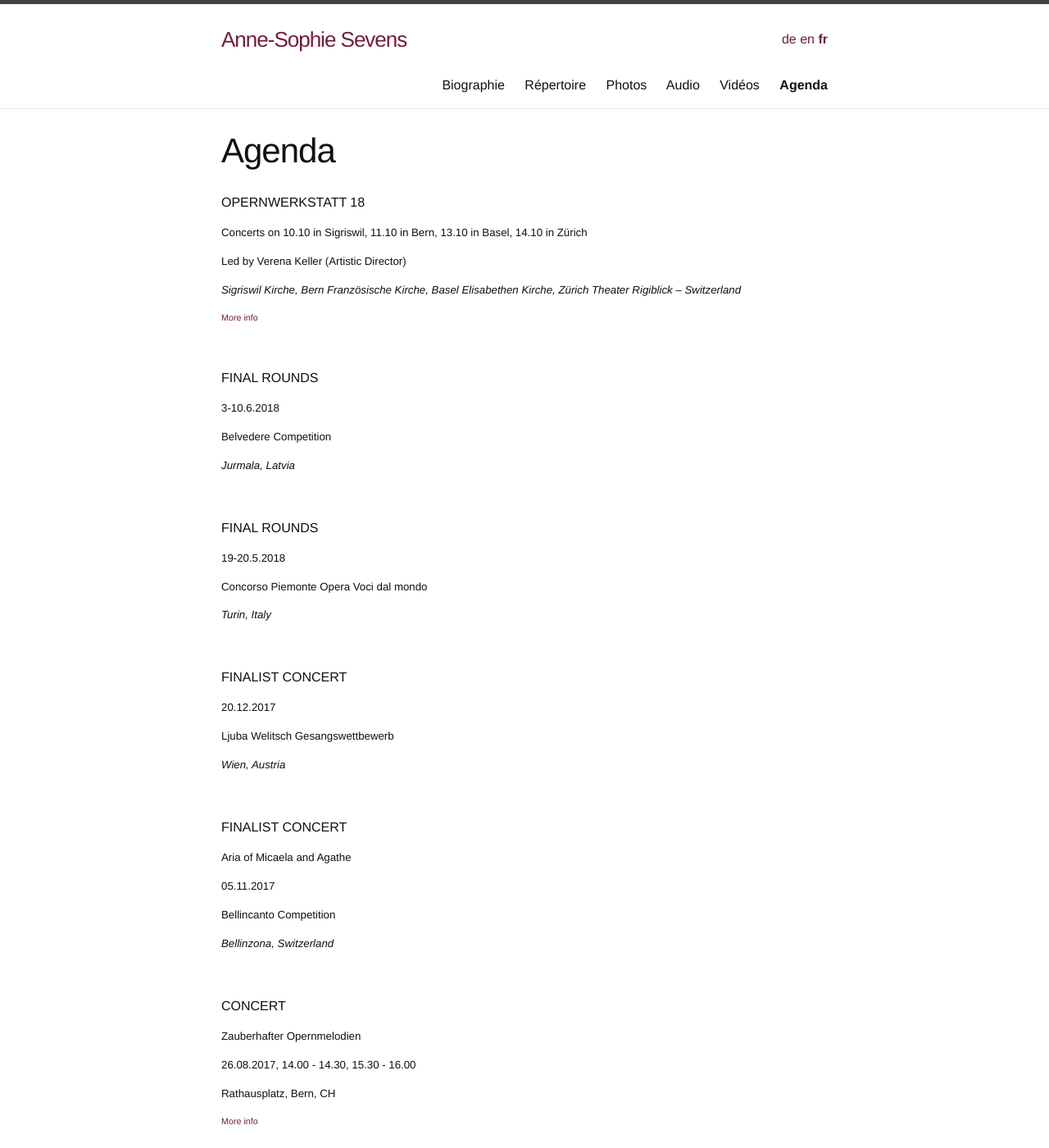
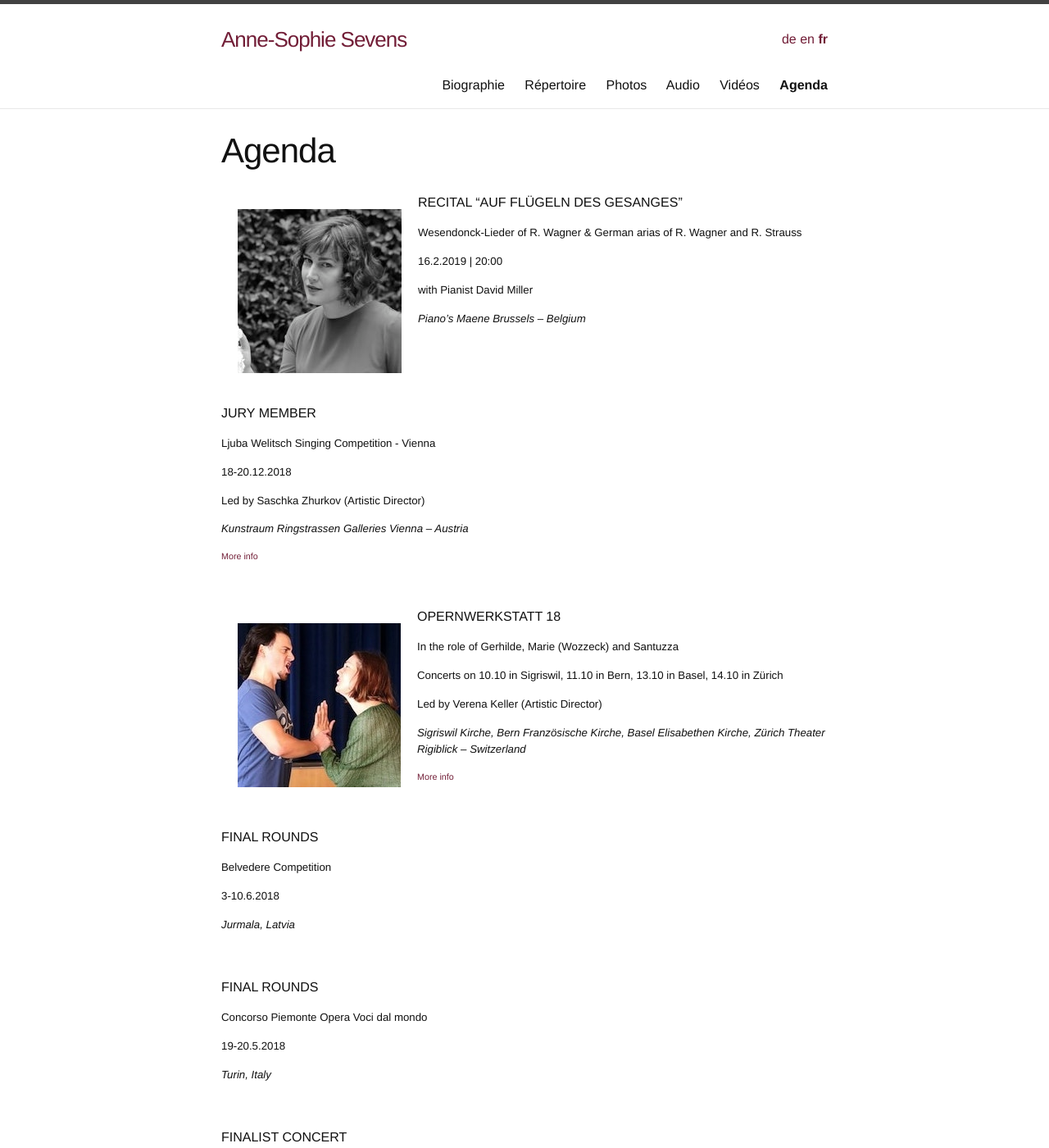
Before and after one commit to annesophie-sevens/annesophie-sevens.github.io, a Jekyll site: the page built from agenda-fr.md, in a window 1280 px wide and 1400 px high. Shown: the whole window at 82% size. Built offline with Jekyll 4.4.1, drawn with Linux system fonts in a browser that asks for light colours; some of the changed text lies outside the part shown.

Commit message:
Update agenda-fr.md

```diff
--- a/agenda-fr.md
+++ b/agenda-fr.md
@@ -6,7 +6,41 @@ ref: agenda
 lang: fr
 ---
 
+<img style="float: left; padding: 20px" src="/assets/bloem.jpg">
+
+RECITAL "AUF FLÜGELN DES GESANGES"
+
+##### Wesendonck-Lieder of R. Wagner & German arias of R. Wagner and R. Strauss
+
+##### 16.2.2019 | 20:00
+
+##### with Pianist David Miller
+
+##### _Piano's Maene Brussels – Belgium_
+
+&nbsp;
+
+&nbsp;
+
+JURY MEMBER
+
+##### Ljuba Welitsch Singing Competition - Vienna
+
+##### 18-20.12.2018
+
+##### Led by Saschka Zhurkov (Artistic Director)
+
+##### _Kunstraum Ringstrassen Galleries Vienna – Austria_
+
+###### <a href="http://www.gesangswettbewerb-ljubawelitsch.at/index.php?id=62" target="_blank">More info</a>
+
+&nbsp;
+
+<img style="float: left; padding: 20px" src="/assets/op18-thumbnail.jpg">
+
 OPERNWERKSTATT 18
+
+##### In the role of Gerhilde, Marie (Wozzeck) and Santuzza
 
 ##### Concerts on 10.10 in Sigriswil, 11.10 in Bern, 13.10 in Basel, 14.10 in Zürich
 
@@ -20,9 +54,9 @@ OPERNWERKSTATT 18
 
 FINAL ROUNDS
 
+##### Belvedere Competition
+
 ##### 3-10.6.2018
-
-##### Belvedere Competition
 
 ##### _Jurmala, Latvia_
 
@@ -30,9 +64,9 @@ FINAL ROUNDS
 
 FINAL ROUNDS
 
+##### Concorso Piemonte Opera Voci dal mondo
+
 ##### 19-20.5.2018
-
-##### Concorso Piemonte Opera Voci dal mondo
 
 ##### _Turin, Italy_
 
@@ -40,9 +74,9 @@ FINAL ROUNDS
 
 FINALIST CONCERT
 
+##### Ljuba Welitsch Gesangswettbewerb
+
 ##### 20.12.2017
-
-##### Ljuba Welitsch Gesangswettbewerb
 
 ##### _Wien, Austria_
 
@@ -50,7 +84,7 @@ FINALIST CONCERT
 
 FINALIST CONCERT
 
-##### Aria of Micaela and Agathe
+##### Arias of Micaela and Agathe
 
 ##### 05.11.2017
 
@@ -90,6 +124,8 @@ SHAKESPEARE
 
 &nbsp;
 
+<img style="float: left; padding: 20px" src="/assets/a15-thumbnail.jpg">
+
 THE OLD MAID AND THE THIEF | Gian Carlo Menotti
 
 ##### In the role of Laetitia
@@ -102,6 +138,10 @@ THE OLD MAID AND THE THIEF | Gian Carlo Menotti
 
 &nbsp;
 
+&nbsp;
+
+<img style="float: left; padding: 20px" src="/assets/aad-thumbnail.jpg">
+
 CONCERT AULA UGENT
 
 ##### Händel & Mozart
@@ -111,6 +151,8 @@ CONCERT AULA UGENT
 ##### Organisation: Rotary Laarne-Lochristi | with Orchester Continuo | Conductor : Kevin Hendrickx
 
 ##### _Aula Ugent, Gent, Belgium_
+
+&nbsp;
 
 &nbsp;
 
@@ -156,7 +197,6 @@ DIPLOMFEIER Conservation-Restoration
 &nbsp;
 
 &nbsp;
-
 
 OPERNWERKSTATT
 
@@ -171,7 +211,6 @@ OPERNWERKSTATT
 ###### <a href="http://opernwerkstatt.emedia4web.eu/index.php?id=62" target="_blank">More info</a>
 
 &nbsp;
-
 
 <img style="float: left; padding: 20px" src="/assets/event2.jpg">
 
@@ -188,5 +227,3 @@ SINGING AND ACTING MOZART IN FRONT OF THE CAMERA
 ###### <a href="http://syquali.ch/en/filmopera/" target="_blank">More info</a>
 
 &nbsp;
-
-&nbsp;
```
Also changed, not shown: other parts of agenda-fr.md (+1 -2 lines).
